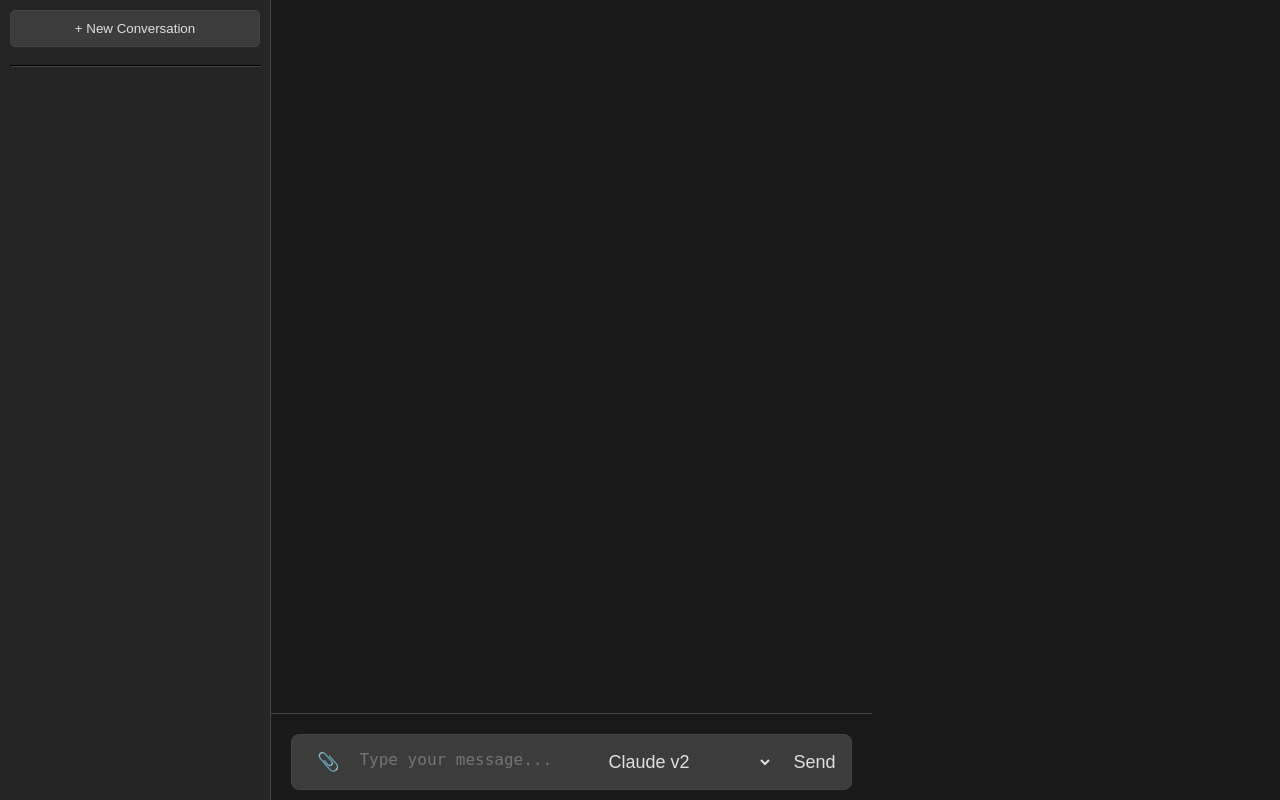
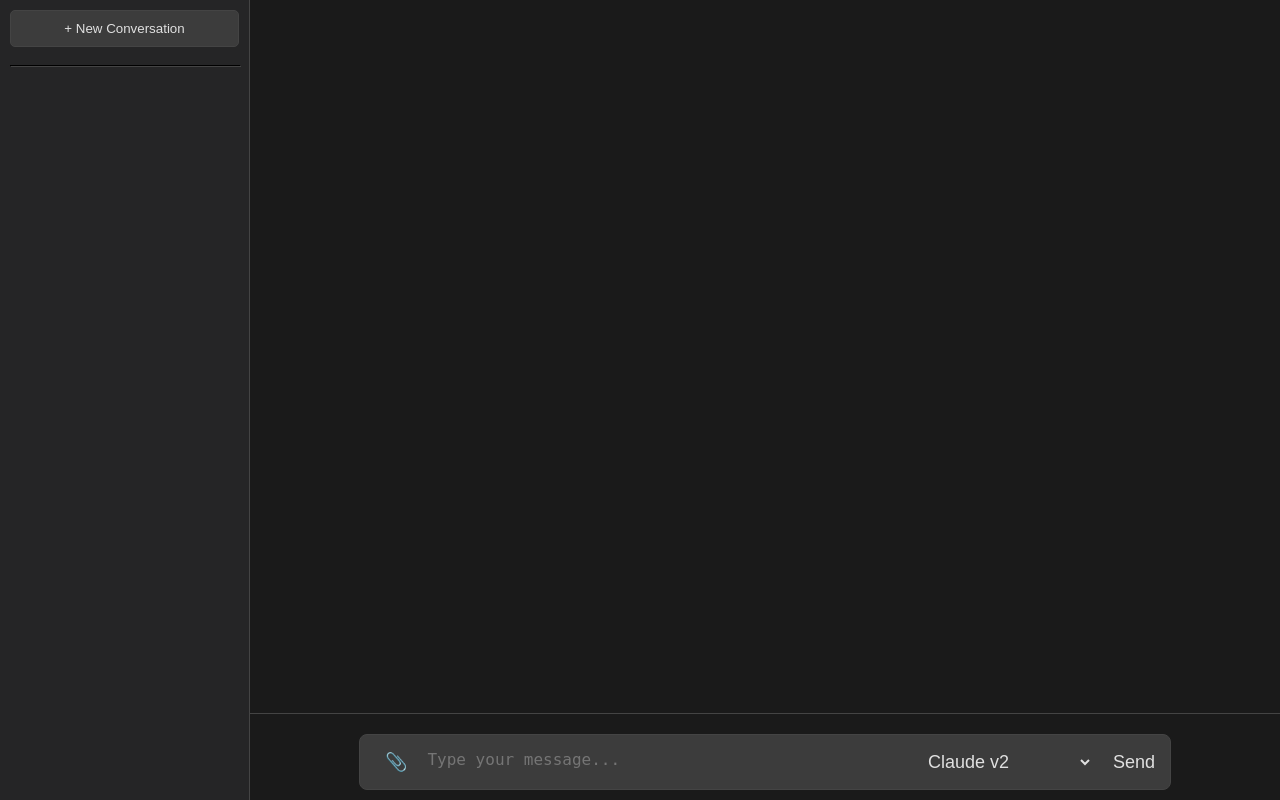
Before and after one commit to Russell-Ding/AWS_Chat_Template, a Flask app: page / in a window 1280 px wide. Run offline with Flask 3, Linux system fonts and the light colour scheme; data that the repository does not hold is empty.

Commit message:
Revert "fix the display issue and update deepseek compactibility"
This reverts commit 93d8460dcb49948a157e8b00bfb69dcf2efa4dcd.

```diff
--- a/templates/index.html
+++ b/templates/index.html
@@ -18,7 +18,8 @@
 
         body {
             font-family: -apple-system, BlinkMacSystemFont, "Segoe UI", Roboto, Helvetica, Arial, sans-serif;
-            display: flex;
+            display: grid;
+            grid-template-columns: 250px 1fr;
             height: 100vh;
             margin: 0;
             background-color: var(--background-color);
@@ -26,8 +27,6 @@
         }
 
         #conversation-list {
-            width: 250px;
-            flex-shrink: 0;
             background-color: var(--sidebar-bg-color);
             padding: 10px;
             overflow-y: auto;
```
